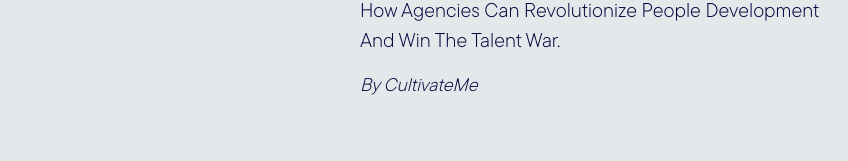
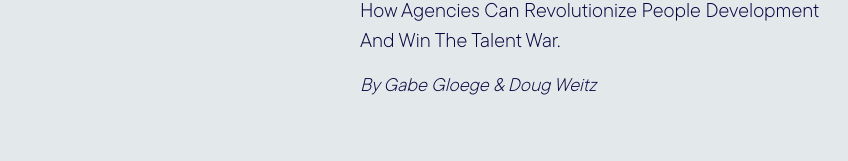
Before and after one commit to ggloege/jobs-to-journeys, a plain HTML site: page index.html in a window 1280 px wide. Shown: the part 315-476 px from the top of the page, without its empty margins (23-871 px from the left). Drawn offline with nearby package versions, Linux system fonts and the light colour scheme; a small style sheet from the web is missing.

Commit message:
Changed author names

```diff
--- a/index.html
+++ b/index.html
@@ -44,7 +44,7 @@
           <div class="jumbotron px-0" style="background-color: #E3E8EA">
             <h1 class="display-4">Jobs To Journeys</h1>
             <p class="lead">How Agencies Can Revolutionize People Development <br> And Win The Talent War.</p>
-            <p class="font-italic">By CultivateMe</p>
+            <p class="font-italic">By Gabe Gloege & Doug Weitz</p>
           </div>
           <hr class="my-4">
           <h2><a href="pages/acknowledgements.html">Acknowledgements</a></h2>
```
